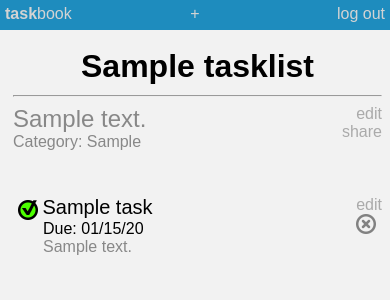
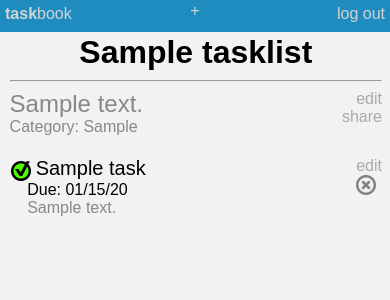
Before and after one commit to orablu/EECS393-Project, a Django app: page /1/ in a window 390 px wide. Shown: the top 300 px of the page. Run offline with Django 3.2, Linux system fonts and the light colour scheme; a user stored in the database is signed in; tables that the repository leaves empty hold one stand-in row (values such as "Sample post"); parts of the project's set-up code (start-up, migrations or seed data) failed here and were passed over.

Commit message:
Style for mobile devices.

```diff
--- a/tasks/static/tasks/style.css
+++ b/tasks/static/tasks/style.css
@@ -11,7 +11,7 @@ body {
     position: absolute;
     left: 0px;
     top: 0px;
-    height: 30px;
+    height: 2em;
     width: 100%;
     background-color: #1e8cbe;
     text-align: center;
@@ -38,11 +38,11 @@ body {
 
 .base_head .extra_links {
     margin: auto;
-    padding-top: 5px;
+    padding-top: 0.1em;
 }
 
 .base_body {
-    padding-top: 30px;
+    padding-top: 1em;
     height: 100%;
     width: 100%;
     vertical-align: top;
@@ -55,7 +55,7 @@ body {
 }
 
 .base_body .base_wrapper {
-    margin-left: 5px;
+    margin-left: 0.1em;
 }
 
 a:link {
@@ -85,9 +85,9 @@ a:active {
 
 h1 {
     text-align: center;
-    margin-left: 0px;
-    margin-top: 10px;
-    margin-bottom: 10px;
+    margin-left: 0em;
+    margin-top: 0.3em;
+    margin-bottom: 0.3em;
 }
 
 .delete {
@@ -100,7 +100,7 @@ h1 {
 }
 
 .add {
-    margin-top: 10px;
+    margin-top: 0.3em;
 }
 
 
@@ -122,7 +122,7 @@ h1 {
 
 .login_div {
     width: 100%;
-    margin-top: 35px;
+    margin-top: 1em;
     text-align: center;
 }
 
@@ -147,7 +147,7 @@ h1 {
 }
 
 .login_newdiv {
-    margin-top: 35px;
+    margin-top: 1em;
     text-align: center;
     font-size: 80%;
 }
@@ -165,7 +165,7 @@ h1 {
  */
 
 .list_div {
-    margin-bottom: 15px;
+    margin-bottom: 0.5em;
 }
 
 .list_header {
@@ -183,7 +183,7 @@ h1 {
 
 .list_delete {
     margin-bottom: auto;
-    margin-top: 5px;
+    margin-top: 0.1em;
     display: inline-block;
     float: right;
 }
@@ -195,7 +195,7 @@ h1 {
 
 .details_summary {
     color: #888;
-    margin-bottom: 35px;
+    margin-bottom: 1em;
     display: inline-block;
     width: 80%;
 }
@@ -205,7 +205,7 @@ h1 {
 }
 
 .details_category {
-    margin-bottom: 10px;
+    margin-bottom: 0.3em;
 }
 
 .details_editlist {
@@ -220,14 +220,14 @@ h1 {
 }
 
 .details_task {
-    margin-left: 5px;
-    margin-bottom: 10px;
+    margin-left: 0.1em;
+    margin-bottom: 0.3em;
 }
 
 .details_task_late {
     color: red;
-    margin-left: 5px;
-    margin-bottom: 10px;
+    margin-left: 0.1em;
+    margin-bottom: 0.3em;
 }
 
 .statusTrue {
@@ -249,7 +249,7 @@ h1 {
 }
 
 .details_tasksumm {
-    margin-bottom: 5px;
+    margin-bottom: 0.1em;
     display: inline-block;
     width: 80%;
 }
@@ -260,11 +260,11 @@ h1 {
 }
 
 .details_due {
-    margin-left: 25px;
+    margin-left: 1em;
 }
 
 .details_taskdesc {
-    margin-left: 25px;
+    margin-left: 1em;
 }
 
 .details_task .details_taskdesc {
@@ -289,14 +289,7 @@ h1 {
  */
 
 .form_div {
-    margin-bottom: 25px;
-}
-
-.form_div_hidden {
-    visibility: hidden;
-    position: absolute;
-    top: -100px;
-    left: 0px;
+    margin-bottom: 1em;
 }
 
 .form_label {
@@ -306,7 +299,7 @@ h1 {
 
 .form_error {
     font-size: 150%;
-    margin-left: 15px;
+    margin-left: 0.5em;
     display: inline-block;
     color: red;
 }
@@ -316,7 +309,7 @@ h1 {
 }
 
 .form_input input, textarea {
-    max-height: 80px;
+    max-height: 2.5em;
     max-width: 100%;
     width: 100%;
     font-size: 150%;
--- a/tasks/templates/tasks/task.html
+++ b/tasks/templates/tasks/task.html
@@ -10,7 +10,7 @@
     <form method="post">
         {% csrf_token %}
         {% for field in form %}
-            <div class="form_div{% ifequal field.label 'Tasklist' %}_hidden{% endifequal %}">
+            <div class="form_div">
                 <div class="form_label">{{ field.label_tag }}</div>
                 <div class="form_error">{{ field.errors.0 }}</div>
                 <div class="form_input">{{ field }}</div>
```
